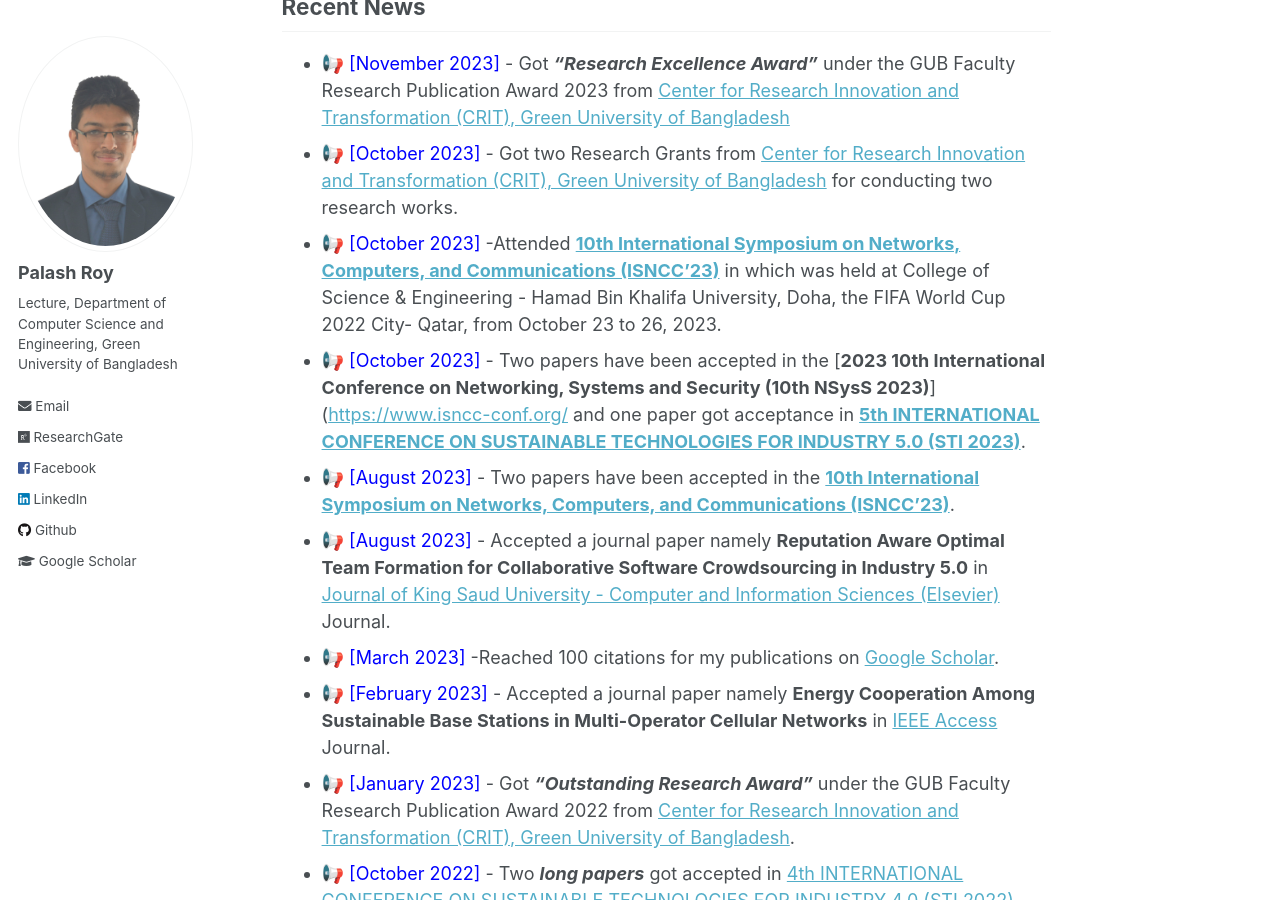
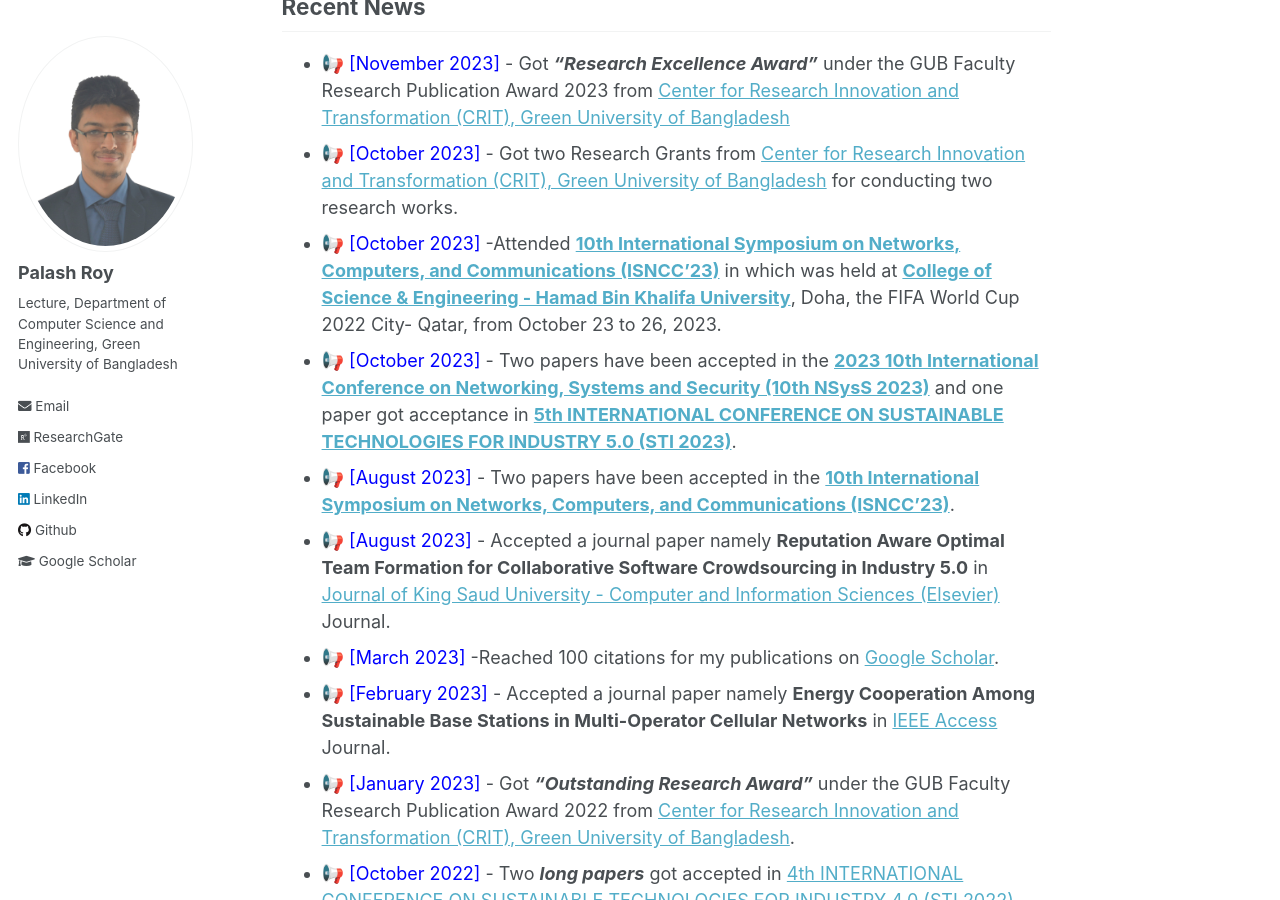
Before and after one commit to PalashRoy975/PalashRoy975.github.io, a Jekyll site: the page built from _pages/about.md, in a window 1280 px wide and 900 px high, scrolled down 501 px. Built offline with Jekyll 4.4.1, drawn with Linux system fonts in a browser that asks for light colours; part of the change alters nothing that is shown.

Commit message:
Update about.md

```diff
--- a/_pages/about.md
+++ b/_pages/about.md
@@ -24,8 +24,8 @@ I am Palash Roy. I have completed my Bachelor of Science (B.Sc.) and Masters of
 ## Recent News
 * 📢 <span style="color:Blue"> [November 2023] </span> - Got ***"Research Excellence Award"*** under the GUB Faculty Research Publication Award 2023 from [Center for Research Innovation and Transformation (CRIT), Green University of Bangladesh](http://crit.green.edu.bd/)
 * 📢 <span style="color:Blue"> [October 2023] </span> - Got two Research Grants from [Center for Research Innovation and Transformation (CRIT), Green University of Bangladesh](http://crit.green.edu.bd/) for conducting two research works.
-* 📢 <span style="color:Blue"> [October 2023] </span> -Attended [**10th International Symposium on Networks, Computers, and Communications (ISNCC'23)**](https://www.isncc-conf.org/) in which was held at College of Science & Engineering - Hamad Bin Khalifa University, Doha, the FIFA World Cup 2022 City- Qatar, from October 23 to 26, 2023.
-* 📢 <span style="color:Blue"> [October 2023] </span> - Two papers have been accepted in the [**2023 10th International Conference on Networking, Systems and Security (10th NSysS 2023)**]([https://www.isncc-conf.org/](https://cse.buet.ac.bd/nsyss2023/) and one paper got acceptance in  [**5th INTERNATIONAL CONFERENCE ON
+* 📢 <span style="color:Blue"> [October 2023] </span> -Attended [**10th International Symposium on Networks, Computers, and Communications (ISNCC'23)**](https://www.isncc-conf.org/) in which was held at [**College of Science & Engineering - Hamad Bin Khalifa University**](https://www.hbku.edu.qa/en), Doha, the FIFA World Cup 2022 City- Qatar, from October 23 to 26, 2023.
+* 📢 <span style="color:Blue"> [October 2023] </span> - Two papers have been accepted in the [**2023 10th International Conference on Networking, Systems and Security (10th NSysS 2023)**](https://cse.buet.ac.bd/nsyss2023/) and one paper got acceptance in  [**5th INTERNATIONAL CONFERENCE ON
 SUSTAINABLE TECHNOLOGIES FOR INDUSTRY 5.0 (STI 2023)**](https://sti.green.edu.bd/).
 * 📢 <span style="color:Blue"> [August 2023] </span> - Two papers have been accepted in the [**10th International Symposium on Networks, Computers, and Communications (ISNCC'23)**](https://www.isncc-conf.org/).
 * 📢 <span style="color:Blue"> [August 2023] </span> - Accepted a journal paper namely **Reputation Aware Optimal Team Formation for Collaborative Software Crowdsourcing in Industry 5.0** in [Journal of King Saud University - Computer and Information Sciences (Elsevier)](https://www.sciencedirect.com/journal/journal-of-king-saud-university-computer-and-information-sciences) Journal.
```
